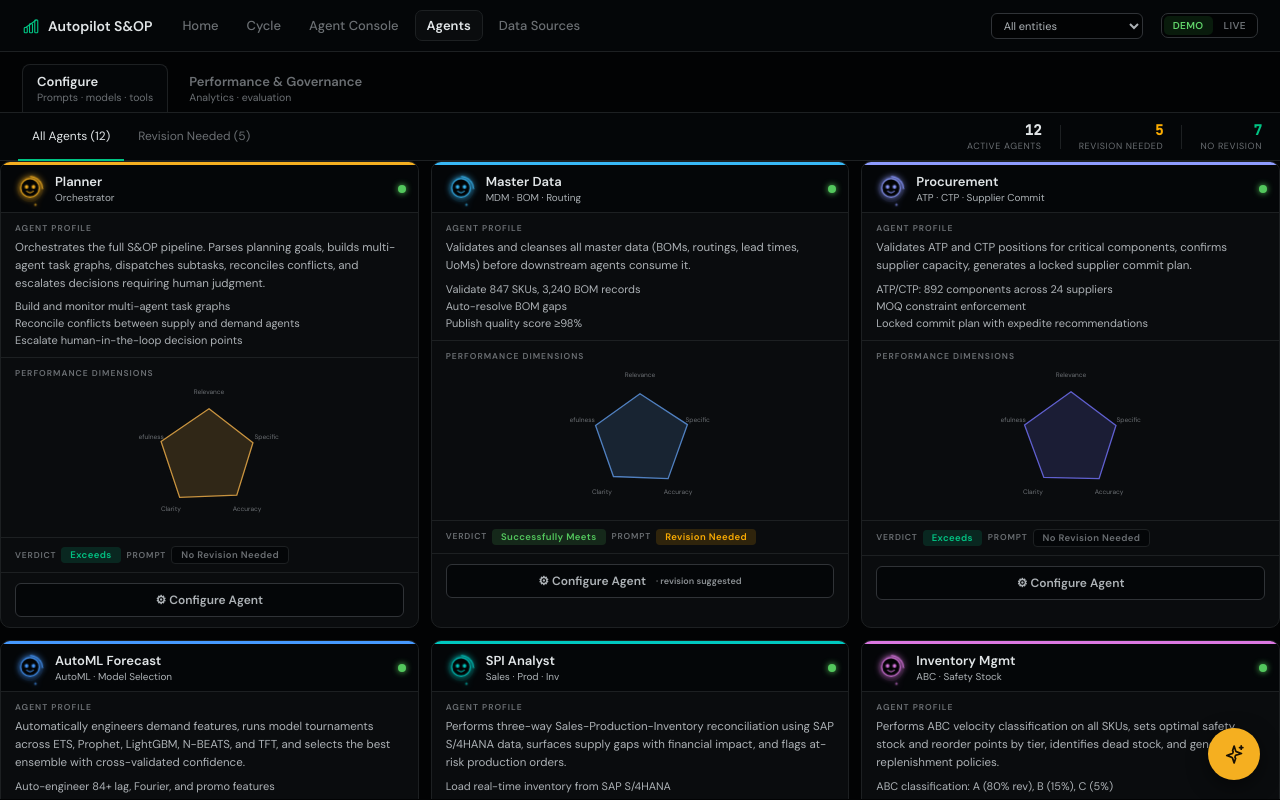
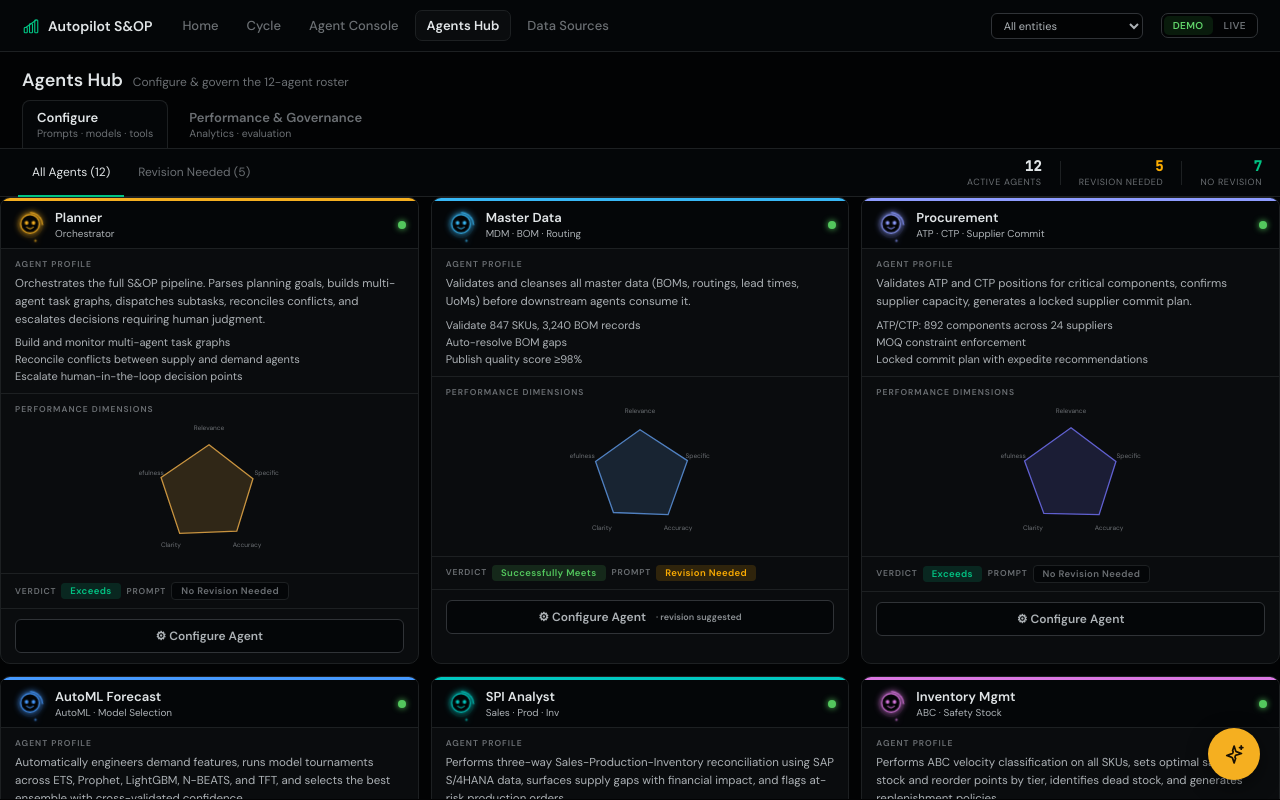
Before and after one commit to jslau2/autopilot-sop, a React (Vite) app in the folder frontend/: page /agents in a window 1280 px wide. Built offline with nearby package versions, Linux system fonts and the light colour scheme; a web font is replaced by a local one.

Commit message:
Rename the Agents area to 'Agents Hub' across the app
Nav item, Home card title/CTA, footer link, and a page heading now read
'Agents Hub'. (The Console 'Agents' count labels are unchanged.) Docs aligned.

https://claude.ai/code/session_011jJSBBy7LGVbrd5WR7VG7b

```diff
--- a/frontend/src/components/AppShell.tsx
+++ b/frontend/src/components/AppShell.tsx
@@ -9,7 +9,7 @@ const NAV: { key: NavKey; label: string; to: string }[] = [
   { key: 'home', label: 'Home', to: '/' },
   { key: 'cycle', label: 'Cycle', to: '/pipeline' },
   { key: 'console', label: 'Agent Console', to: '/console' },
-  { key: 'agents', label: 'Agents', to: '/agents' },
+  { key: 'agents', label: 'Agents Hub', to: '/agents' },
   { key: 'data', label: 'Data Sources', to: '/datasources' },
 ];
 
--- a/frontend/src/pages/Agents.tsx
+++ b/frontend/src/pages/Agents.tsx
@@ -23,9 +23,13 @@ export default function Agents() {
   return (
     <AppShell active="agents">
       <div style={{ height: 'calc(100vh - 53px)', display: 'flex', flexDirection: 'column', minHeight: 0 }}>
+      <div style={{ display: 'flex', alignItems: 'baseline', gap: 10, padding: '16px 22px 4px' }}>
+        <h1 style={{ fontSize: 18, fontWeight: 700, color: 'var(--text-1)', margin: 0 }}>Agents Hub</h1>
+        <span style={{ fontSize: 12, color: 'var(--text-3)' }}>Configure & govern the 12-agent roster</span>
+      </div>
       <div style={{
         display: 'flex', alignItems: 'center', gap: 6, flexShrink: 0,
-        padding: '12px 22px 0', background: 'var(--bg-base)',
+        padding: '4px 22px 0', background: 'var(--bg-base)',
       }}>
         {TABS.map(t => {
           const on = t.key === active;
--- a/frontend/src/pages/Home.tsx
+++ b/frontend/src/pages/Home.tsx
@@ -282,9 +282,9 @@ export default function Home() {
                 <path d="M12 2v3M12 19v3M2 12h3M19 12h3M5.636 5.636l2.121 2.121M16.243 16.243l2.121 2.121M5.636 18.364l2.121-2.121M16.243 7.757l2.121-2.121" stroke="currentColor" strokeWidth="1.5" strokeLinecap="round" />
               </svg>
             </div>
-            <div className="nc-title">Agents</div>
+            <div className="nc-title">Agents Hub</div>
             <div className="nc-desc">Configure prompts, models &amp; tools per agent, and review performance &amp; governance. The 12-agent roster lives here.</div>
-            <div className="nc-cta">Open Agents →</div>
+            <div className="nc-cta">Open Agents Hub →</div>
           </Link>
 
           <Link to="/datasources" className="nav-card" style={{ '--card-accent': 'var(--ag-finance)' } as React.CSSProperties}>
@@ -318,7 +318,7 @@ export default function Home() {
         <div className="home-footer">
           <Link to="/console">Agent Console</Link>
           &nbsp;·&nbsp;
-          <Link to="/agents">Agents</Link>
+          <Link to="/agents">Agents Hub</Link>
           &nbsp;·&nbsp;
           <Link to="/datasources">Data Sources</Link>
           &nbsp;·&nbsp;
```
Also changed, not shown: 2 other files (tests, documents, lock files or other folders).
